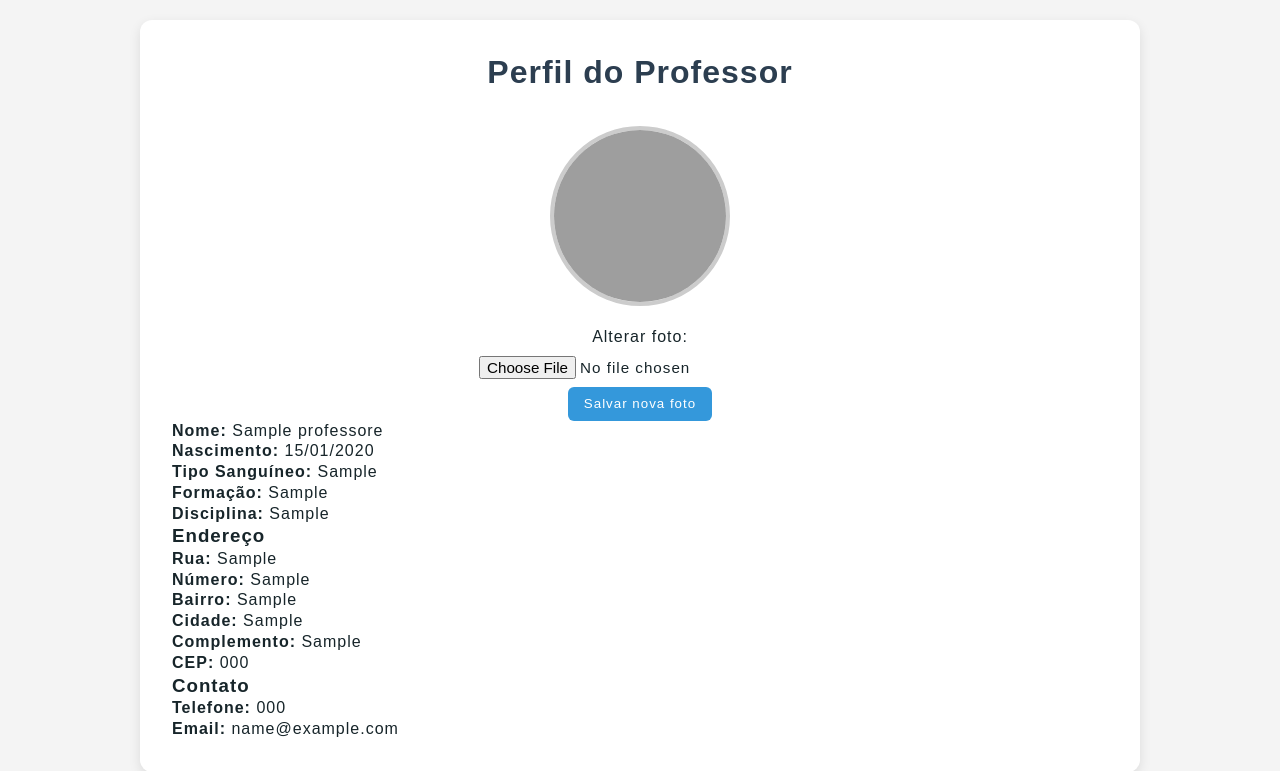
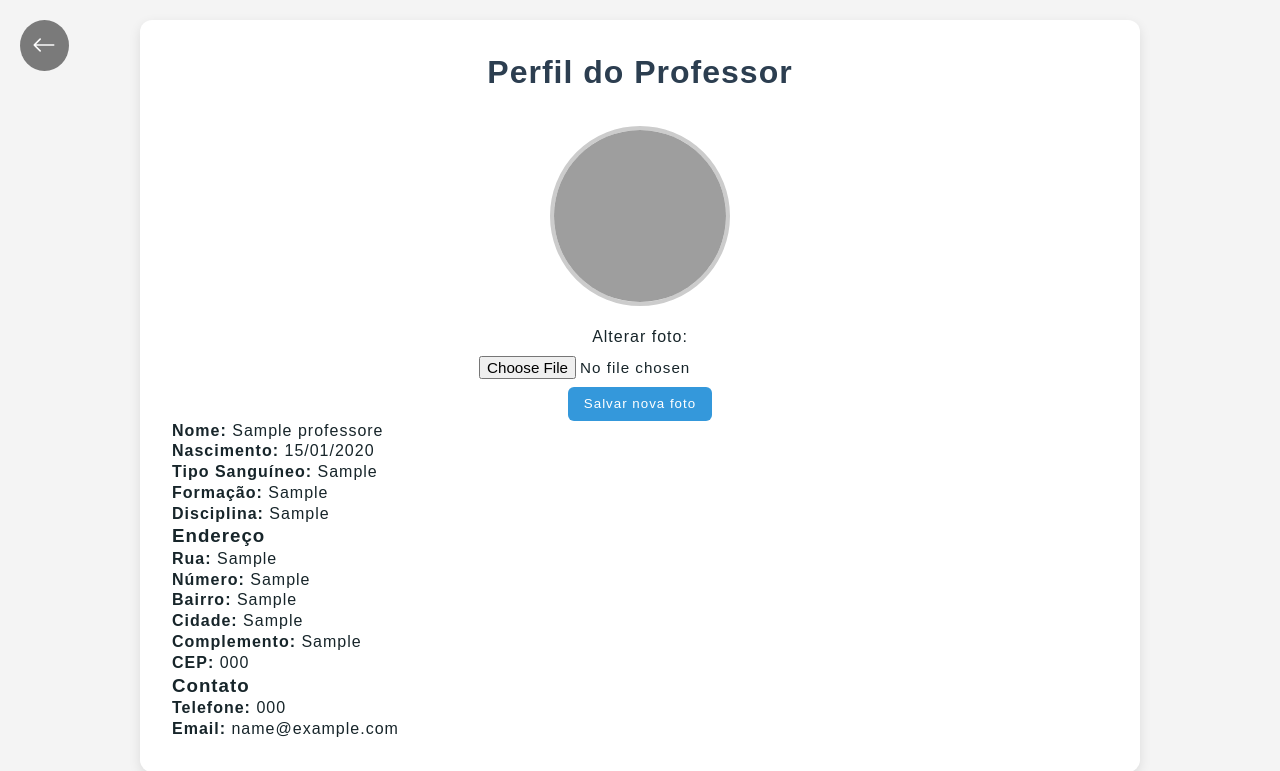
Before and after one commit to carlhenriquex/chamada-escolar, a PHP site: page /perfil-professor.php in a window 1280 px wide. Shown: the top 771 px of the page. Run offline with PHP 8.4, Linux system fonts and the light colour scheme; the visitor is signed in with stand-in values (Sample User, id 1); tables that the repository leaves empty hold one stand-in row (values such as "Sample post"); grey boxes are pictures that could not be loaded.

Commit message:
check point apresentação

```diff
--- a/cadastro-escola.php
+++ b/cadastro-escola.php
@@ -25,7 +25,7 @@
     }
     ?>
     <!-- Ícone Voltar -->
-    <a href="index.html" class="btn-voltar">
+    <a href="index.php" class="btn-voltar">
         <i class="fas fa-arrow-left"></i>
     </a>
 
--- a/css/style-global.css
+++ b/css/style-global.css
@@ -34,6 +34,28 @@ body {
   /* Claro, mas não branco puro */
   --input-text: #1a2330;
   /* Escuro para contraste */
+}
+
+.bi {
+  color: #fff;
+}
+
+.btn-voltar {
+  position: fixed;
+  top: 20px;
+  left: 20px;
+  z-index: 9999;
+  font-size: 24px;
+  color: white;
+  background-color: #00000080;
+  padding: 10px 12px;
+  border-radius: 50%;
+  text-decoration: none;
+  transition: background 0.3s ease;
+}
+
+.btn-voltar:hover {
+  background-color: #000000cc;
 }
 
 .mensagem {
--- a/css/style.css
+++ b/css/style.css
@@ -172,7 +172,7 @@ header.rolagem .btn-entrar:hover {
 }
 
 .texto-banner h2 {
-  font-size: 5rem;
+  font-size: 3.5rem;
 }
 
 .texto-banner p {
--- a/dashboard-gestor.php
+++ b/dashboard-gestor.php
@@ -472,7 +472,7 @@ include("subs/verificaPermissao.php");
 
                 echo "<form method='post' action='subs/del-edit-aviso.php' style='display:inline;' onsubmit=\"return confirm('Deseja remover este aviso?');\">";
                 echo "<input type='hidden' name='delete_id' value='{$id}'>";
-                echo "<button type='submit'>Remover</button>";
+                echo "<button class='btn-remove-aviso' type='submit'>Remover</button>";
                 echo "</form>";
                 echo "</div>";
               }
--- a/dashboard-professor.php
+++ b/dashboard-professor.php
@@ -130,7 +130,7 @@ while ($row = $resultado->fetch_assoc()) {
 
                 echo "<form method='post' action='subs/del-edit-aviso.php' style='display:inline;' onsubmit=\"return confirm('Deseja remover este aviso?');\">";
                 echo "<input type='hidden' name='delete_id' value='{$id}'>";
-                echo "<button type='submit'>Remover</button>";
+                echo "<button class='btn-remove-aviso' type='submit'>Remover</button>";
                 echo "</form>";
                 echo "</div>";
               }
--- a/dashboard-responsavel.php
+++ b/dashboard-responsavel.php
@@ -121,7 +121,6 @@ if (!isset($_GET["aluno"]) && count($alunos) > 0) {
 
                 echo "<form method='post' action='subs/del-edit-aviso.php' style='display:inline;' onsubmit=\"return confirm('Deseja remover este aviso?');\">";
                 echo "<input type='hidden' name='delete_id' value='{$id}'>";
-                echo "<button type='submit'>Remover</button>";
                 echo "</form>";
                 echo "</div>";
               }
--- a/login.php
+++ b/login.php
@@ -22,7 +22,7 @@
     }
     ?>
 
-    <a href="index.html" class="btn-voltar">
+    <a href="index.php" class="btn-voltar">
         <i class="bi bi-arrow-left"></i>
     </a>
 
--- a/perfil-professor.php
+++ b/perfil-professor.php
@@ -55,6 +55,11 @@ $fotoPath = file_exists("uploads/professores/{$fotoNome}") && !empty($fotoNome)
     echo "</div>";
   }
   ?>
+
+  <a href="dashboard-professor.php" class="btn-voltar">
+    <i class="bi bi-arrow-left"></i>
+  </a>
+
   <div class="container">
     <h1>Perfil do Professor</h1>
 
--- a/perfil-responsavel.php
+++ b/perfil-responsavel.php
@@ -62,6 +62,10 @@ $fotoPerfil = (!empty($foto) && file_exists("uploads/responsaveis/" . $foto))
     echo "</div>";
   }
   ?>
+
+  <a href="dashboard-responsavel.php" class="btn-voltar">
+    <i class="bi bi-arrow-left"></i>
+  </a>
   <div class="container">
     <h1>Perfil do Responsável</h1>
 
```
Also changed, not shown: css/dashboard.css (+12 -0 lines), index.php (renamed from index.html, +31 -2 lines), uploads/alunos/Captura_de_tela_2025-06-25_182038_685dc40b3e136.png (added), uploads/alunos/Captura_de_tela_2025-06-25_182038_685dc99edd814.png (added), uploads/professores/Captura_de_tela_2025-06-25_182038_685dc42904513.png (added), uploads/professores/Captura_de_tela_2025-06-25_182038_685dc9cba9612.png (added).
